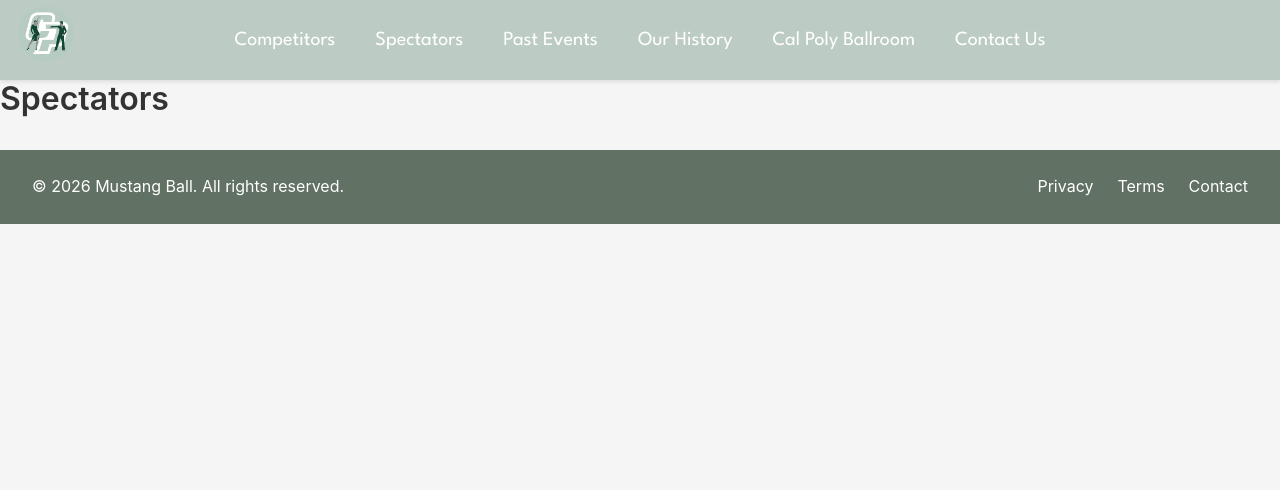
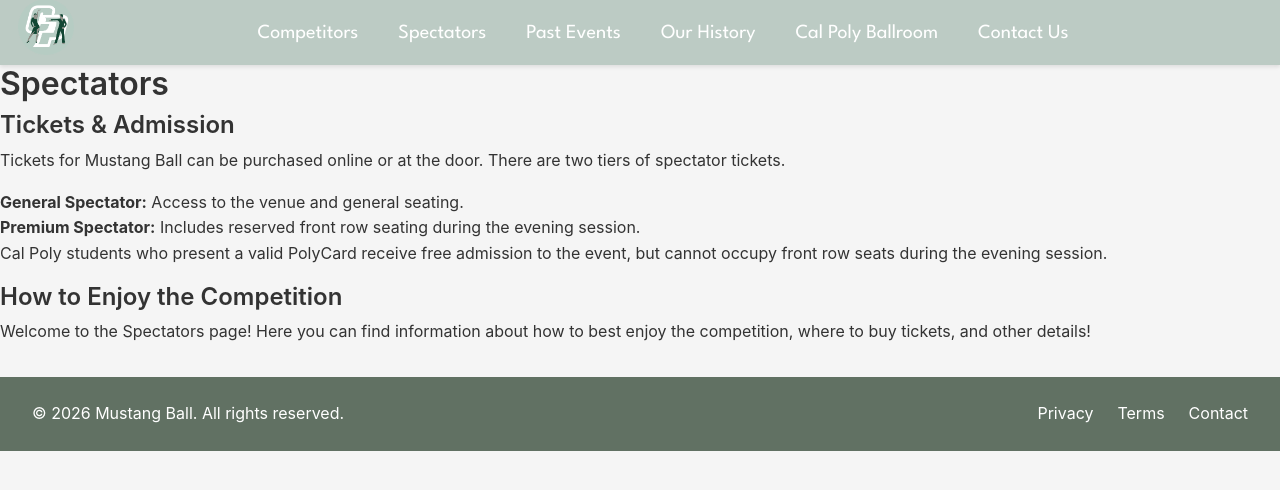
Before and after one commit to smuido/mustang-ball-website, a React (Vite) app: page /spectators in a window 1280 px wide. Shown: the top 490 px of the page. Built offline with nearby package versions, Linux system fonts and the light colour scheme.

Commit message:
finished navbar and began spectator page

```diff
--- a/src/App.css
+++ b/src/App.css
@@ -16,6 +16,13 @@
   min-height: 100vh;
 }
 
+main.main-content {
+  display: flex;
+  flex-direction: column;
+  align-items: center;
+  padding: 2rem;
+}
+
 .App {
   /* Add your app container styles here */
 }
--- a/src/App.jsx
+++ b/src/App.jsx
@@ -2,18 +2,19 @@
 import Footer from './components/Footer';
 import NavBar from './components/NavBar';
 import Home from './pages/home';
+import Spectators from './pages/spectators';
 
 function App() {
   return (
     <div className="App">
       <NavBar />
-      <main>
+      <main className='main-content'>
         <Routes>
           <Route path="/" element={<Home />} />
           <Route path="/competitors" element={<h1>Competitors</h1>} />
-          <Route path="/spectators" element={<h1>Spectators</h1>} />
+          <Route path="/spectators" element={<Spectators />} />
           <Route path="/past-events" element={<h1>Past Events</h1>} />
-          <Route path="/about-us" element={<h1>About Us</h1>} />
+          <Route path="/our-history" element={<h1>About Us</h1>} />
         </Routes>
       </main>
       <Footer />
--- a/src/components/NavBar.css
+++ b/src/components/NavBar.css
@@ -1,4 +1,3 @@
-
 @import url('https://fonts.googleapis.com/css2?family=League+Spartan:wght@100..900&display=swap');
 
 .navbar {
@@ -8,6 +7,7 @@
     background-color: #BCCBC4;
     box-shadow: 0 2px 4px rgba(0, 0, 0, 0.1);
     width: 100%;
+    height: 65px;
     position: relative;
 }
 
@@ -17,6 +17,7 @@
     justify-content: center;
     align-items: center;
     position: relative;
+    padding-left: 30px;
 }
 
 .navbar-logo {
@@ -36,7 +37,7 @@
     gap: 0.5rem;
     list-style: none;
     margin: 0;
-    padding: 0;
+    margin-left: 1rem;
     align-items: center;
     justify-content: flex-end;
     text-align: right;
@@ -89,7 +90,7 @@
     transition: 0.3s;
 }
 
-@media (max-width: 768px) {
+@media (max-width: 950px) {
     .navbar {
         height: 65px;
     }
--- a/src/pages/spectators.jsx
+++ b/src/pages/spectators.jsx
@@ -0,0 +1,22 @@
+import React from 'react';
+
+export default function Spectators() {
+    return (
+        <div className="spectators-page">
+            <h1>Spectators</h1>
+            <div className='tickets_info'>
+                <h2>Tickets & Admission</h2>
+                    <p>Tickets for Mustang Ball can be purchased online or at the door. There are two tiers of spectator tickets.</p>
+                    <ul>
+                        <li><strong>General Spectator:</strong> Access to the venue and general seating.</li>
+                        <li><strong>Premium Spectator:</strong> Includes reserved front row seating during the evening session.</li>
+                    </ul>
+                    <p>Cal Poly students who present a valid PolyCard receive free admission to the event, but cannot occupy front row seats during the evening session.</p>
+            </div>
+            <h2>How to Enjoy the Competition</h2>
+                <p>Welcome to the Spectators page! Here you can find information about how to best enjoy the competition, where to buy tickets, and other details!</p>
+
+
+        </div>
+    );
+}
```
Also changed, not shown: src/pages/spectators.css (added).
